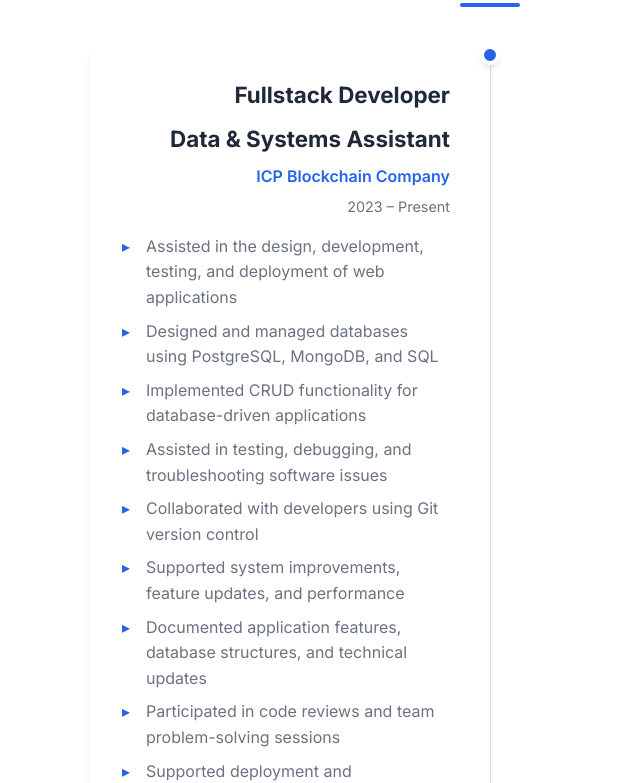
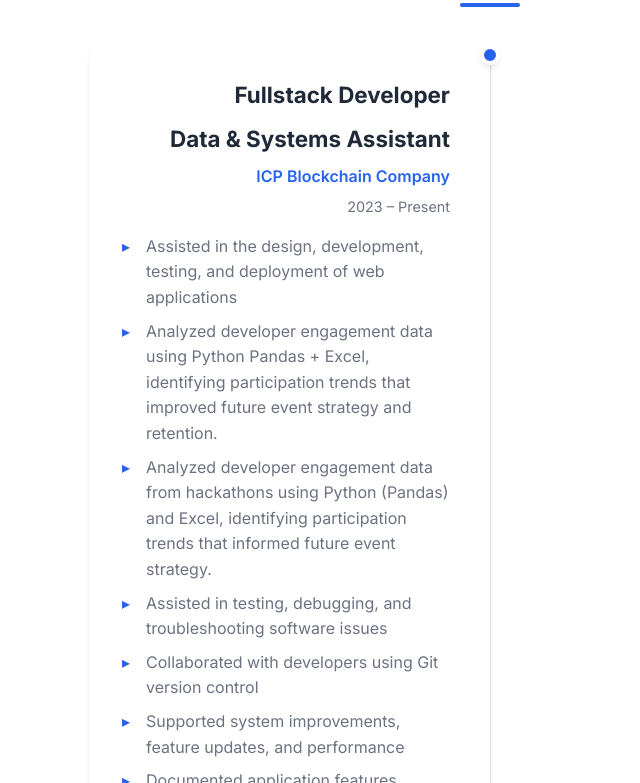
Before and after one commit to hackmugisii/dancanfullstack, a plain HTML site: page index.html in a window 1280 px wide. Shown: the part 1922-2705 px from the top of the page, without its empty margins (150-790 px from the left). Drawn offline with Linux system fonts and the light colour scheme.

Commit message:
Update index.html

```diff
--- a/index.html
+++ b/index.html
@@ -54,7 +54,8 @@
                 </h1>
                 <h2 class="hero-subtitle">Data Analyst and Software Engineer</h2>
                 <p class="hero-description">
-                    Software developer with a background in Mathematics and Computer Science and hands-on experience building web applications using React and working with SQL, PostgreSQL, and MongoDB databases. Seeking an opportunity to contribute to software development, application support.
+                    Software developer and Data analyst with a background in Mathematics and Computer Science and hands-on experience building web applications using React and working with SQL, PostgreSQL, and MongoDB databases. Experience transforming raw data into actionable insights for organizations with hands on
+experience in providing first level technical support, training users and resolving issues. Seeking an opportunity to contribute to software development, application support.
                 </p>
                 <div class="hero-buttons">
                     <a href="#contact" class="btn btn-primary">Get In Touch</a>
@@ -120,8 +121,10 @@
                         </div>
                         <ul class="timeline-achievements">
                             <li>Assisted in the design, development, testing, and deployment of web applications</li>
-                            <li>Designed and managed databases using PostgreSQL, MongoDB, and SQL</li>
-                            <li>Implemented CRUD functionality for database-driven applications</li>
+                            <li>Analyzed developer engagement data using Python Pandas + Excel, identifying participation trends that
+improved future event strategy and retention.</li>
+                            <li>Analyzed developer engagement data from hackathons using Python (Pandas) and Excel, identifying
+participation trends that informed future event strategy.</li>
                             <li>Assisted in testing, debugging, and troubleshooting software issues</li>
                             <li>Collaborated with developers using Git version control</li>
                             <li>Supported system improvements, feature updates, and performance</li>
```
